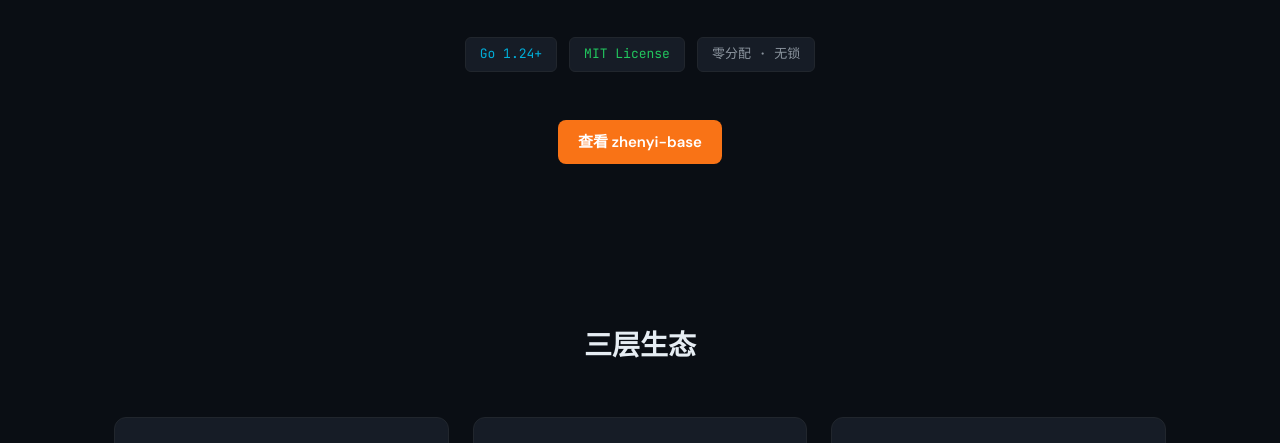
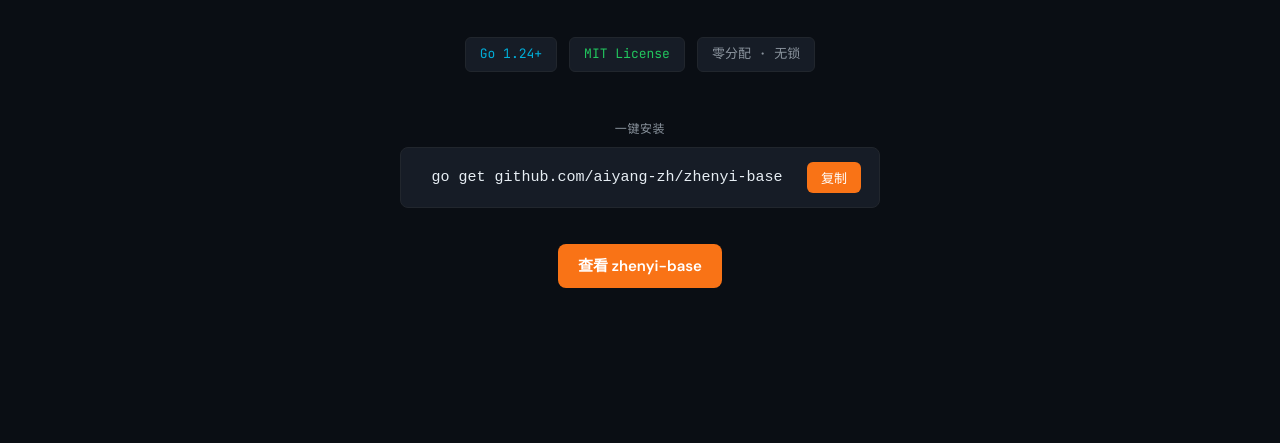
Before and after one commit to aiyang-zh/zhenyi-site, a plain HTML site: page index.html in a window 1280 px wide. Shown: the part 294-737 px from the top of the page. Drawn offline with nearby package versions, Linux system fonts and the light colour scheme.

Commit message:
feat(site): 一键安装

```diff
--- a/index.html
+++ b/index.html
@@ -171,6 +171,59 @@
 
         .badge.go { color: #00ADD8; }
         .badge.mit { color: var(--success); }
+
+        /* Install block */
+        .hero-install {
+            margin: 32px 0 36px;
+            max-width: 480px;
+            margin-left: auto;
+            margin-right: auto;
+        }
+
+        .install-label {
+            font-size: 0.75rem;
+            color: var(--text-muted);
+            margin-bottom: 8px;
+            text-transform: uppercase;
+            letter-spacing: 0.05em;
+        }
+
+        .install-code {
+            display: flex;
+            align-items: center;
+            gap: 12px;
+            background: var(--bg-card);
+            border: 1px solid var(--border);
+            border-radius: 8px;
+            padding: 14px 18px;
+            font-family: 'JetBrains Mono', monospace;
+            font-size: 0.9375rem;
+        }
+
+        .install-code code {
+            flex: 1;
+            color: var(--text);
+            overflow-x: auto;
+            white-space: nowrap;
+        }
+
+        .install-copy {
+            flex-shrink: 0;
+            padding: 6px 14px;
+            font-size: 0.8125rem;
+            font-weight: 500;
+            background: var(--accent);
+            color: #fff;
+            border: none;
+            border-radius: 6px;
+            cursor: pointer;
+            font-family: inherit;
+            transition: background 0.2s;
+        }
+
+        .install-copy:hover {
+            background: var(--accent-hover);
+        }
 
         /* Layers */
         .layers-section {
@@ -414,6 +467,13 @@
                     <span class="badge mit">MIT License</span>
                     <span class="badge">零分配 · 无锁</span>
                 </div>
+                <div class="hero-install">
+                    <div class="install-label">一键安装</div>
+                    <div class="install-code">
+                        <code>go get github.com/aiyang-zh/zhenyi-base</code>
+                        <button class="install-copy" onclick="var b=this;navigator.clipboard.writeText('go get github.com/aiyang-zh/zhenyi-base').then(function(){b.textContent='已复制';setTimeout(function(){b.textContent='复制';},1500)})">复制</button>
+                    </div>
+                </div>
                 <a href="https://github.com/aiyang-zh/zhenyi-base" class="btn btn-primary">查看 zhenyi-base</a>
             </div>
         </section>
```
